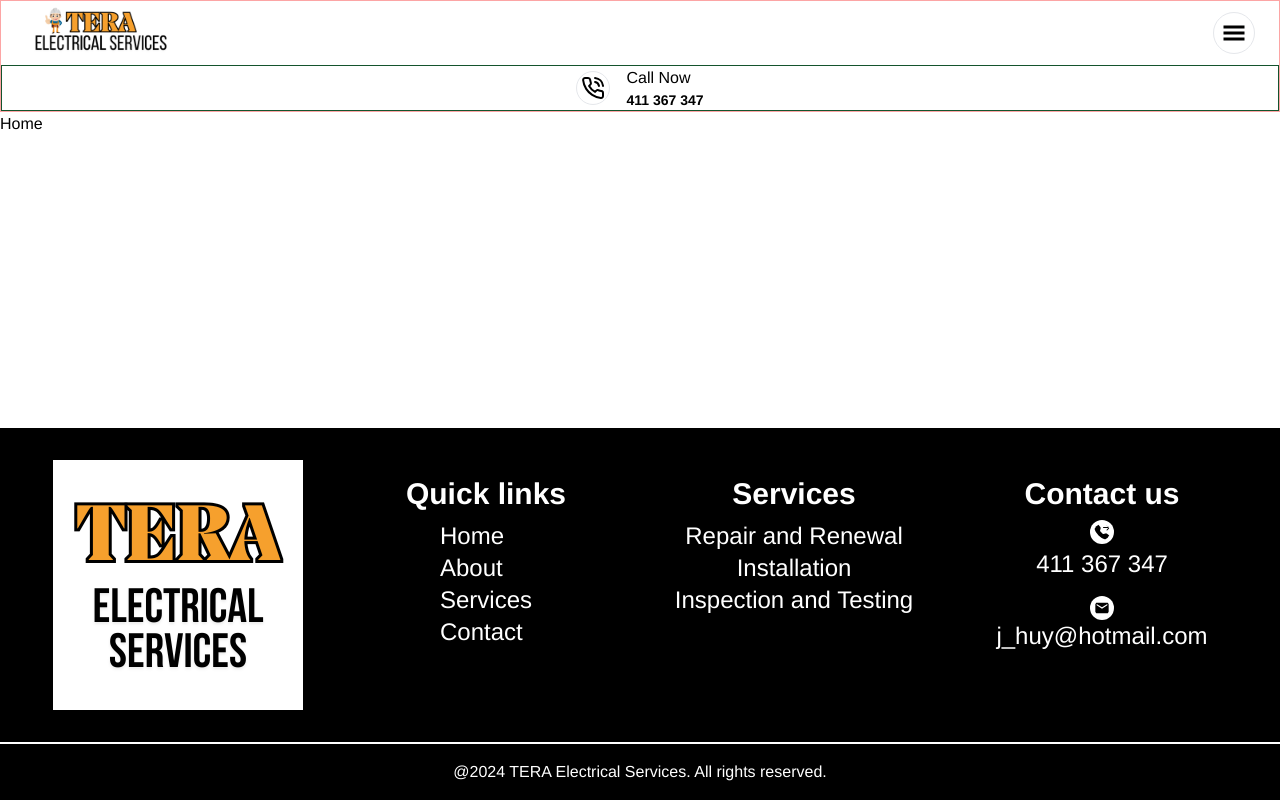
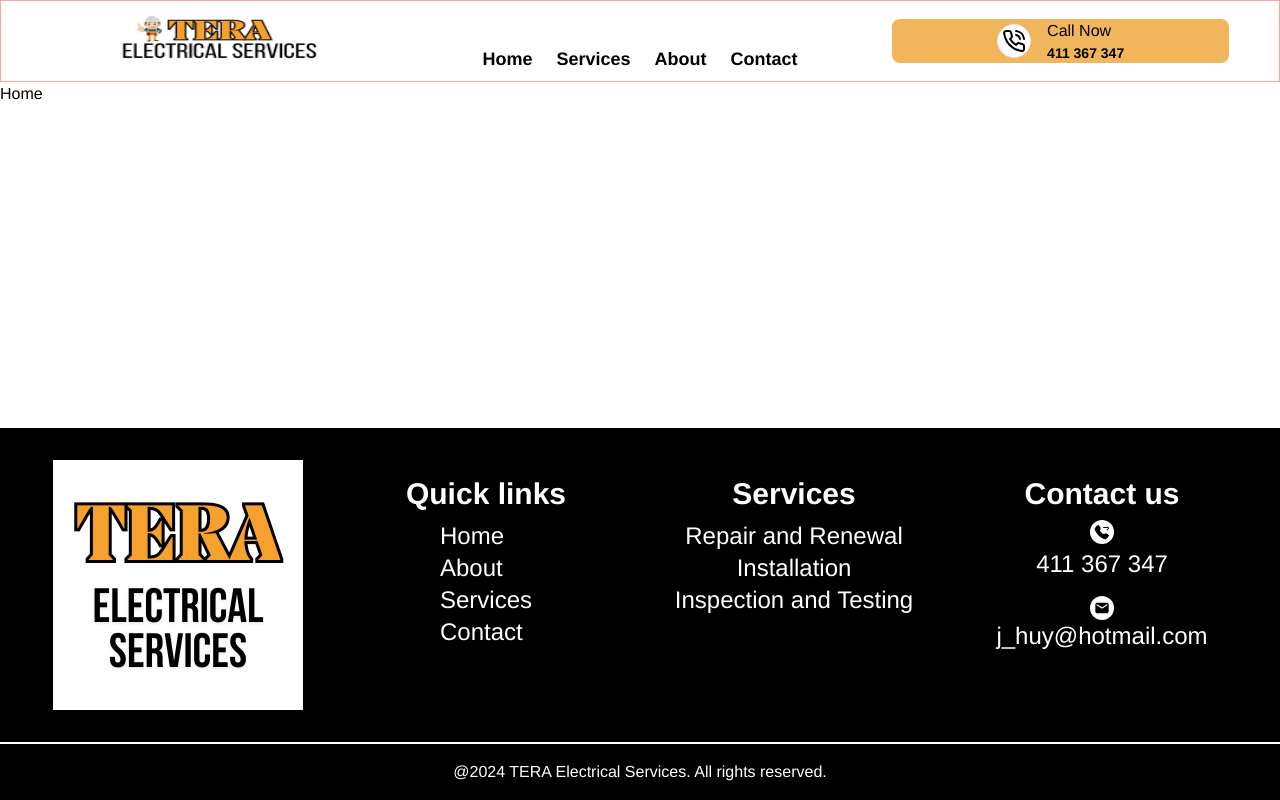
Before and after one commit to Mana12011207/TERA-electrical-services, a React (Create React App) app: page / in a window 1280 px wide. Built offline with nearby package versions, Linux system fonts and the light colour scheme; a web font is replaced by a local one.

Commit message:
Add completed navbar layout and CSS

```diff
--- a/src/components/Header.jsx
+++ b/src/components/Header.jsx
@@ -3,7 +3,7 @@ import Navbar from "./Navbar";
 
 function Header() {
   return (
-    <header className="min-w-full border border-red-300">
+    <header className="h-full min-w-full border border-red-300 lg">
       <Navbar />
     </header>
   );
--- a/src/components/Navbar.jsx
+++ b/src/components/Navbar.jsx
@@ -1,7 +1,7 @@
 import React from "react";
 import { useState } from "react";
 import { GiHamburgerMenu } from "react-icons/gi";
-import { GrFormClose } from "react-icons/gr";
+import { MdClose } from "react-icons/md";
 import { LuPhoneCall } from "react-icons/lu";
 
 function Navbar() {
@@ -9,16 +9,15 @@ function Navbar() {
 
   const toggleHamburgerMenu = () => {
     setIsMenuOpen(!isMenuOpen);
-    console.log("メニューを開きました");
   };
 
   return (
     <>
-      <div className="grid items-center w-full h-full grid-cols-3">
+      <div className="relative grid items-center w-full h-full grid-cols-3 lg:p-2">
         {/* Branding Image */}
-        <div className="flex items-center col-start-1">
+        <div className="flex items-center col-start-1 lg:justify-center">
           <img
-            className="w-auto h-16"
+            className="w-auto h-16 lg:w-[70%] "
             src="assets/images/HeaderLogo.png"
             alt="Company logo"
           ></img>
@@ -26,40 +25,41 @@ function Navbar() {
 
         {/* Collapsed Hamburger */}
         <button
-          className="col-start-3 p-2 mr-6 border rounded-full justify-self-end"
+          className="z-20 col-start-3 p-2 mr-6 bg-white border rounded-full justify-self-end lg:hidden"
           onClick={toggleHamburgerMenu}
           aria-label="Toggle menu"
         >
           {isMenuOpen ? (
-            <GrFormClose className="text-lg" />
+            <MdClose className="text-2xl font-bold" />
           ) : (
-            <GiHamburgerMenu className="text-2xl" />
+            <GiHamburgerMenu className="text-2xl font-bold" />
           )}
         </button>
 
         {/* Horizontal Menu for larger screens */}
-        <div className="hidden">
-          <nav className="">
-            <ul className="">
-              <li className="">
+        <div className="hidden h-full lg:w-full lg:grid lg:col-start-2 lg:justify-self-center">
+          <nav className="flex justify-center w-full ">
+            <ul className="flex items-end space-x-6 text-lg font-bold 2xl:space-x-8 2xl:text-2xl 3xl:text-3xl">
+              <li className="hover:text-secondaryAccent">
                 <a href="/">Home</a>
               </li>
-              <li className="">
+              <li className="hover:text-secondaryAccent">
                 <a href="/services">Services</a>
               </li>
-              <li className="">
+              <li className="hover:text-secondaryAccent">
                 <a href="/about">About</a>
               </li>
-              <li className="">
+              <li className="hover:text-secondaryAccent">
                 <a href="/contact">Contact</a>
               </li>
             </ul>
           </nav>
         </div>
+
         {/* CTA Button */}
-        <button className="w-full col-start-1 col-end-4 border border-green-900">
+        <button className="w-full col-start-1 col-end-4 lg:col-start-3 lg:w-[80%] lg:justify-self-center lg:rounded-lg bg-primaryAccent-default lg:">
           <div className="flex items-center justify-center space-x-4">
-            <div className="p-1 border rounded-full">
+            <div className="p-1 bg-white border rounded-full">
               <LuPhoneCall className="text-2xl" />
             </div>
             <div className="flex flex-col">
@@ -74,12 +74,12 @@ function Navbar() {
 
       {/* Mobile Menu */}
       <div
-        className={`fixed top-0 left-0 w-full bg-primary-default py-8 pl-5 transform transition-transform duration-300 ${
+        className={`z-10 fixed top-0 left-0 w-full bg-secondaryAccent py-8 pl-5 transform transition-transform duration-300 ${
           isMenuOpen ? "translate-x-0" : "-translate-x-full"
         } `}
       >
         <nav className="pt-8">
-          <ul className="space-y-2 font-bold text-white">
+          <ul className="space-y-2 text-lg font-bold text-white">
             <li>
               <a href="/" className="">
                 Home
```
